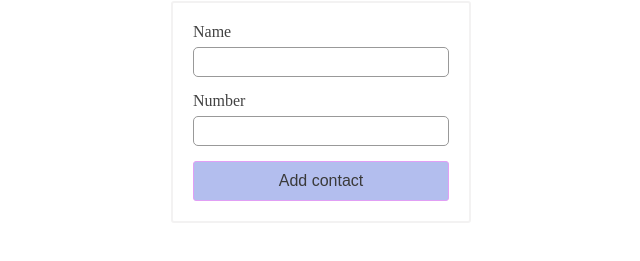
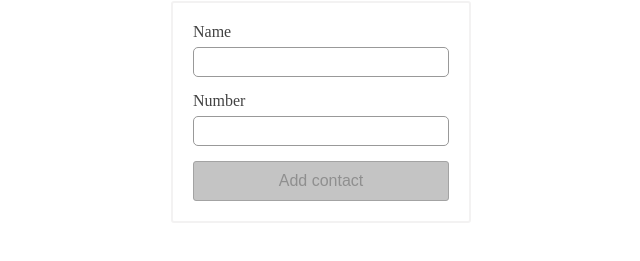
Before and after one commit to neprotod/goit-react-hw-05-phonebook, a React app: page / in a window 1280 px wide. Shown: the part 87-348 px from the top of the page, without its empty margins (319-959 px from the left). Built offline with nearby package versions, Linux system fonts and the light colour scheme; what @hapi/joi would draw is missing.

Commit message:
Fix form

```diff
--- a/src/components/App/App.js
+++ b/src/components/App/App.js
@@ -2,6 +2,8 @@
 /* eslint-disable no-alert */
 import React, { Component } from 'react';
 import shortid from 'shortid';
+
+import storage from '../../service/storage';
 
 import ContactForm from '../ContactForm';
 import ContactList from '../ContactList';
@@ -16,7 +18,7 @@ export default class App extends Component {
   };
 
   componentDidMount() {
-    const contacts = JSON.parse(localStorage.getItem('contacts') || '[]');
+    const contacts = storage.getContacts();
     this.setState({
       contacts,
     });
@@ -24,7 +26,7 @@ export default class App extends Component {
 
   componentDidUpdate() {
     const { contacts } = this.state;
-    localStorage.setItem('contacts', JSON.stringify(contacts));
+    storage.setContacts(contacts);
   }
 
   setContacts = (name, number) => {
@@ -42,15 +44,14 @@ export default class App extends Component {
 
     if (test) return alert(`${test} is already exist`);
 
-    const newContacts = [...contacts];
-
-    newContacts.push({
+    const newContacts = {
       id: shortid(),
       name,
       number,
-    });
+    };
+
     this.setState({
-      contacts: newContacts,
+      contacts: [...contacts, newContacts],
     });
 
     return true;
@@ -80,7 +81,7 @@ export default class App extends Component {
     );
     return (
       <div className="wrapper">
-        <h1 className="h1">Phonebook</h1>
+        <h1 className="title">Phonebook</h1>
         <ContactForm setContacts={this.setContacts} />
         {!!contacts.length && (
           <Filter filter={filter} onFilter={this.setFilter} />
--- a/src/components/App/App.scss
+++ b/src/components/App/App.scss
@@ -6,7 +6,7 @@
   margin:auto;
   max-width: 350px;
   min-width: 300px;
-  .h1{
+  .title{
     font-weight: normal;
   }
 }
--- a/src/components/ContactForm/ContactForm.js
+++ b/src/components/ContactForm/ContactForm.js
@@ -2,6 +2,7 @@
 import React, { Component } from 'react';
 import PropTypes from 'prop-types';
 import Joi from '@hapi/joi';
+import clsx from 'clsx';
 
 import ErrorMessage from '../ErrorMessage';
 
@@ -86,6 +87,11 @@ export default class ContactForm extends Component {
   render() {
     const { name, number, error } = this.state;
 
+    let disableButton = '';
+    if (!name || !number) {
+      disableButton = 'disable';
+    }
+
     return (
       <form className="form" onSubmit={this.onSubmit}>
         <div>
@@ -108,7 +114,7 @@ export default class ContactForm extends Component {
             />
           </label>
         </div>
-        <button className="button" type="submit">
+        <button className={clsx('button', disableButton)} type="submit">
           Add contact
         </button>
         <ErrorMessage message={error} />
--- a/src/components/ContactForm/ContactForm.scss
+++ b/src/components/ContactForm/ContactForm.scss
@@ -38,4 +38,11 @@
       color:rgb(77, 77, 77);
     }
   }
+  .button.disable{
+    cursor: default;
+    pointer-events: none;
+    background:rgb(196, 196, 196);
+    border:1px solid rgb(163, 163, 163);
+    color:rgb(143, 143, 143);
+  }
 }
--- /dev/null
+++ b/src/service/storage.js
@@ -0,0 +1,19 @@
+export default {
+  /**
+   * Set contacts to local storage
+   *
+   * @param {Array} contacts
+   */
+  setContacts(contacts) {
+    localStorage.setItem('contacts', JSON.stringify(contacts));
+  },
+
+  /**
+   * Get contacts from local storage
+   *
+   * @return {Array}
+   */
+  getContacts() {
+    return JSON.parse(localStorage.getItem('contacts') || '[]');
+  },
+};
```
